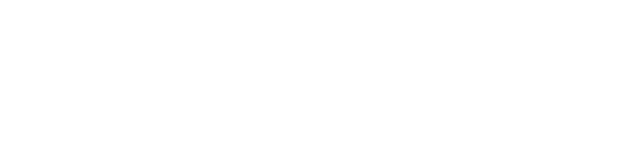
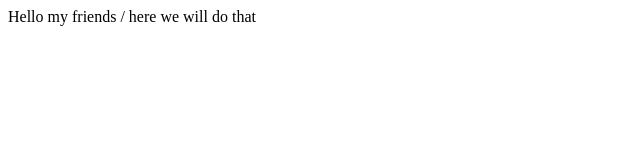
Before and after one commit to HovoHovhannisyan15/my-projects, a plain HTML site: page index.html in a window 1280 px wide. Shown: the whole page, without its empty margins (0-640 px from the left). Drawn offline with Linux system fonts and the light colour scheme.

Commit message:
Добавил текст в html

```diff
--- a/index.html
+++ b/index.html
@@ -3,9 +3,9 @@
 <head>
     <meta charset="UTF-8">
     <meta name="viewport" content="width=device-width, initial-scale=1.0">
-    <title>Document</title>
+    <title>Finaly</title>
 </head>
 <body>
-
+    Hello my friends / here we will do that
 </body>
 </html>
```
